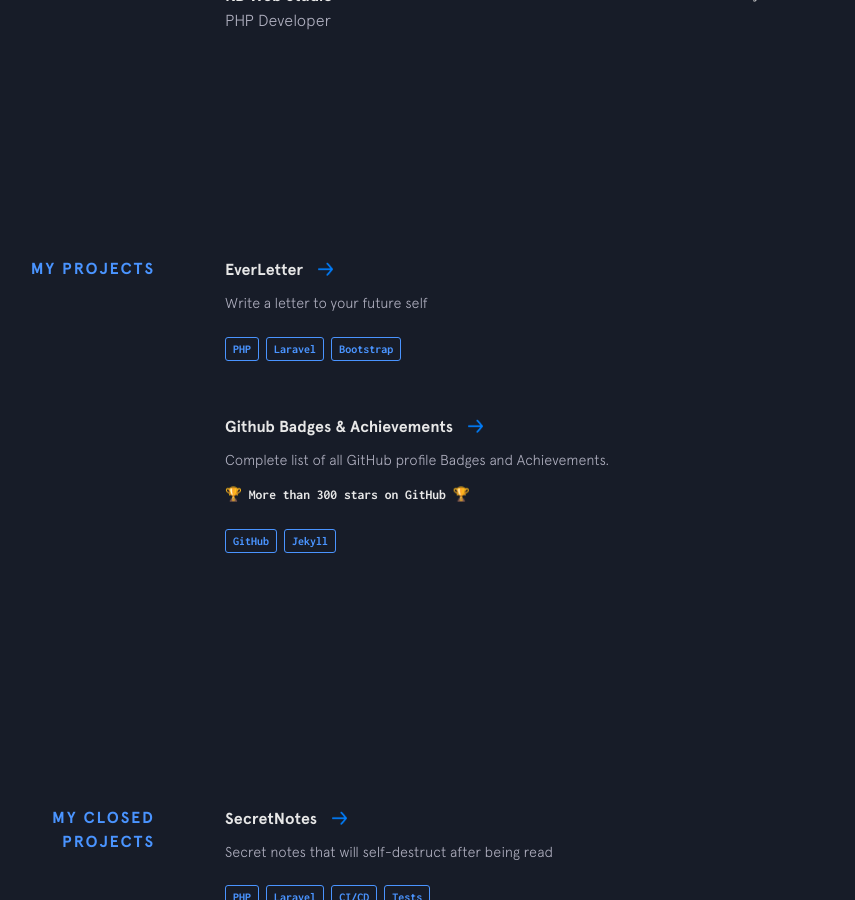
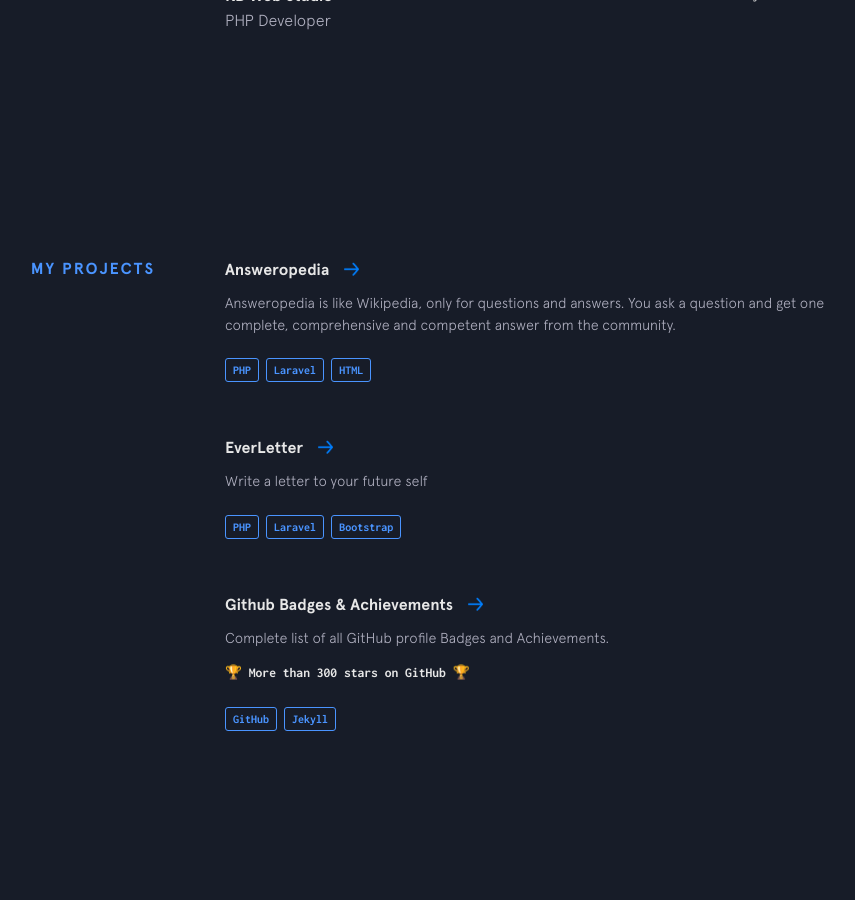
Before and after one commit to gomzyakov/gomzyakov.github.io, a Jekyll site: the page built from index.html, in a window 1280 px wide and 900 px high, scrolled down 1901 px. Shown: the whole window, without its empty margins (225-1080 px from the left). Built offline with Jekyll 4.4.1, drawn with Linux system fonts in a browser that asks for light colours.

Commit message:
Add Answeropedia to projects.yml (#109)

```diff
--- a/_data/projects.yml
+++ b/_data/projects.yml
@@ -1,3 +1,12 @@
+- name: Answeropedia
+  url: https://answeropedia.org
+  code: https://github.com/answeropedia
+  description: Answeropedia is like Wikipedia, only for questions and answers. You ask a question and get one complete, comprehensive and competent answer from the community.
+  used:
+    - thing: PHP
+    - thing: Laravel
+    - thing: HTML
+
 - name: EverLetter
   url: https://everletter.org
   code: https://github.com/everletter
```
